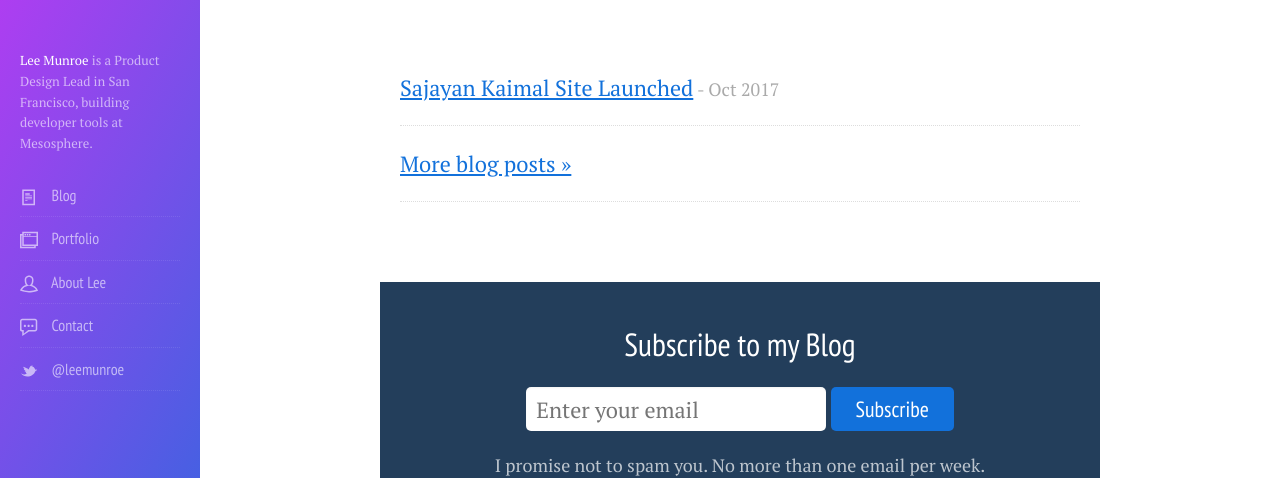
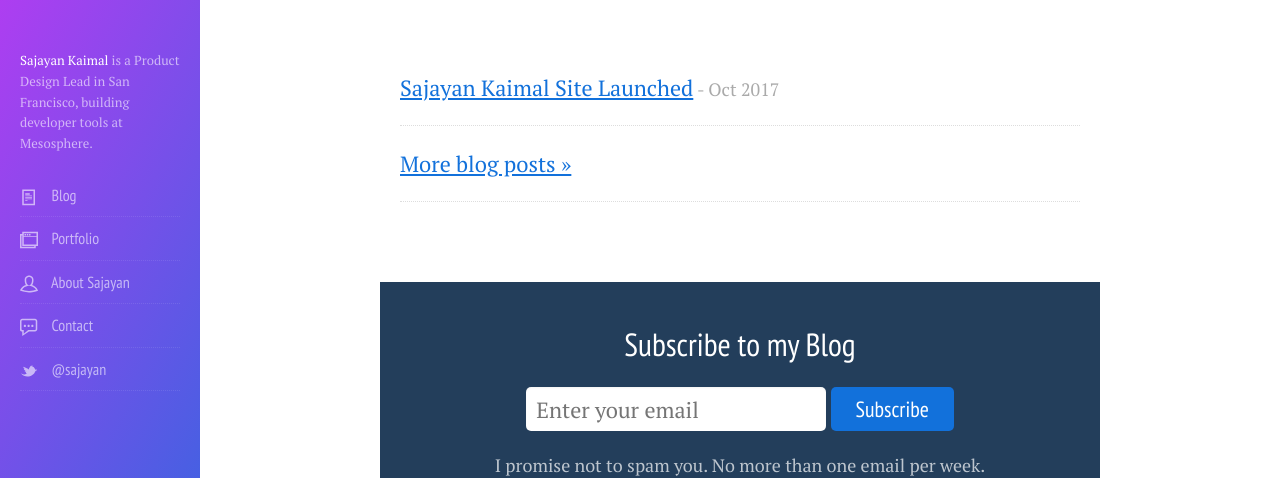
Before and after one commit to sajayan/sajayan.github.io, a Jekyll site: the page built from index.html, in a window 1280 px wide. Shown: the top 478 px of the page. Built offline with Jekyll 4.4.1, drawn with Linux system fonts in a browser that asks for light colours.

Commit message:
Update head.html

```diff
--- a/_includes/head.html
+++ b/_includes/head.html
@@ -2,8 +2,8 @@
 <html>
 <head>
   <meta charset="utf-8">
-  <link rel="author" href="https://plus.google.com/113524655799972400960/posts?hl=en">
-  <meta name="google-site-verification" content="TJ83675LIy2Dm9XUr8RKMvc6ItiLy_yhZ288ARdxe-U">
+  <link rel="author" href="https://plus.google.com/+sajayankaimal">
+  <meta name="google-site-verification=jxV20Ys7x99GyF4IfH0n4untVKWQ_Qugpgg2iVufWh0">
 
   <title>{{ page.title }}</title>
   <meta name="description" content="{{ page.description }}">
@@ -11,7 +11,7 @@
   <meta name="viewport" content="width=device-width">
   <link rel="stylesheet" href="{{ site.baseurl }}/css/style.css" media="screen">
 
-  <link rel="alternate" type="application/rss+xml" title="Lee Munroe" href="http://feeds2.feedburner.com/LeeMunroeBlog">
+  <link rel="alternate" type="application/rss+xml" title="Sajayan Kaimal" href="http://feeds.feedburner.com/SajayanKaimal">
 
   <!--[if lt IE 9]> <script src="http://html5shiv.googlecode.com/svn/trunk/html5.js"></script> <![endif]-->
 
@@ -24,13 +24,13 @@
 <main>
   <button id="trigger-nav" class="btn-icon btn-trigger-nav"><svg class="icon-three-bars"><use xlink:href="#icon-three-bars"></use></svg></button>
   <aside class="main-sidebar" id="main-sidebar">
-    <p class="about-lee"><a href="{{site.baseurl}}/"><strong>Lee Munroe</strong></a> is a Product Design Lead in San Francisco, building developer tools at Mesosphere.</p>
+    <p class="about-lee"><a href="{{site.baseurl}}/"><strong>Sajayan Kaimal</strong></a> is a Product Design Lead in San Francisco, building developer tools at Mesosphere.</p>
     <nav class="main-nav">
       <a{% if page.path contains '_posts' or page.url == "/blog/index.html" or page.path contains "/page" %} class="selected"{% endif %} href="{{ site.baseurl }}/blog"><svg class="icon-align-left"><use xlink:href="#icon-align-left"></use></svg> <b>Blog</b></a>
       <a{% if page.url == "/portfolio/index.html" %} class="selected"{% endif %} href="{{ site.baseurl }}/portfolio"><svg class="icon-windows"><use xlink:href="#icon-windows"></use></svg> <b>Portfolio</b></a>
-      <a{% if page.url == "/about/index.html" %} class="selected"{% endif %} href="{{ site.baseurl }}/about"><svg class="icon-user-outline"><use xlink:href="#icon-user-outline"></use></svg> <b>About Lee</b></a>
+      <a{% if page.url == "/about/index.html" %} class="selected"{% endif %} href="{{ site.baseurl }}/about"><svg class="icon-user-outline"><use xlink:href="#icon-user-outline"></use></svg> <b>About Sajayan</b></a>
       <a{% if page.url == "/contact/index.html" %} class="selected"{% endif %} href="{{ site.baseurl }}/contact"><svg class="icon-bubble-3"><use xlink:href="#icon-bubble-3"></use></svg> <b>Contact</b></a>
-      <a href="http://twitter.com/leemunroe"><svg class="icon-twitter-alt"><use xlink:href="#icon-twitter-alt"></use></svg> <b>@leemunroe</b></a>
+      <a href="http://twitter.com/sajayan"><svg class="icon-twitter-alt"><use xlink:href="#icon-twitter-alt"></use></svg> <b>@sajayan</b></a>
     </nav>
     <div id="fusion_ad"></div>
   </aside>
```
